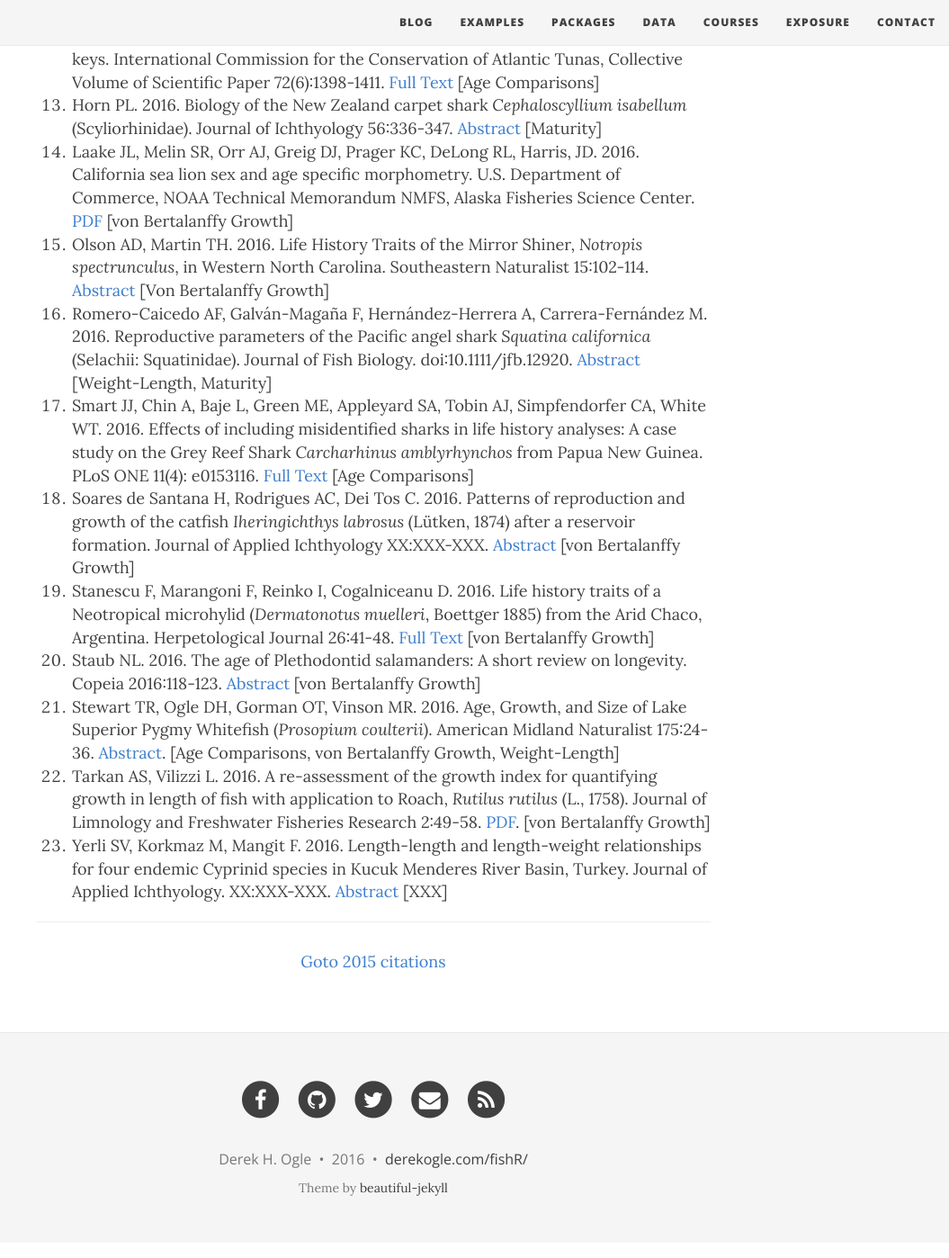
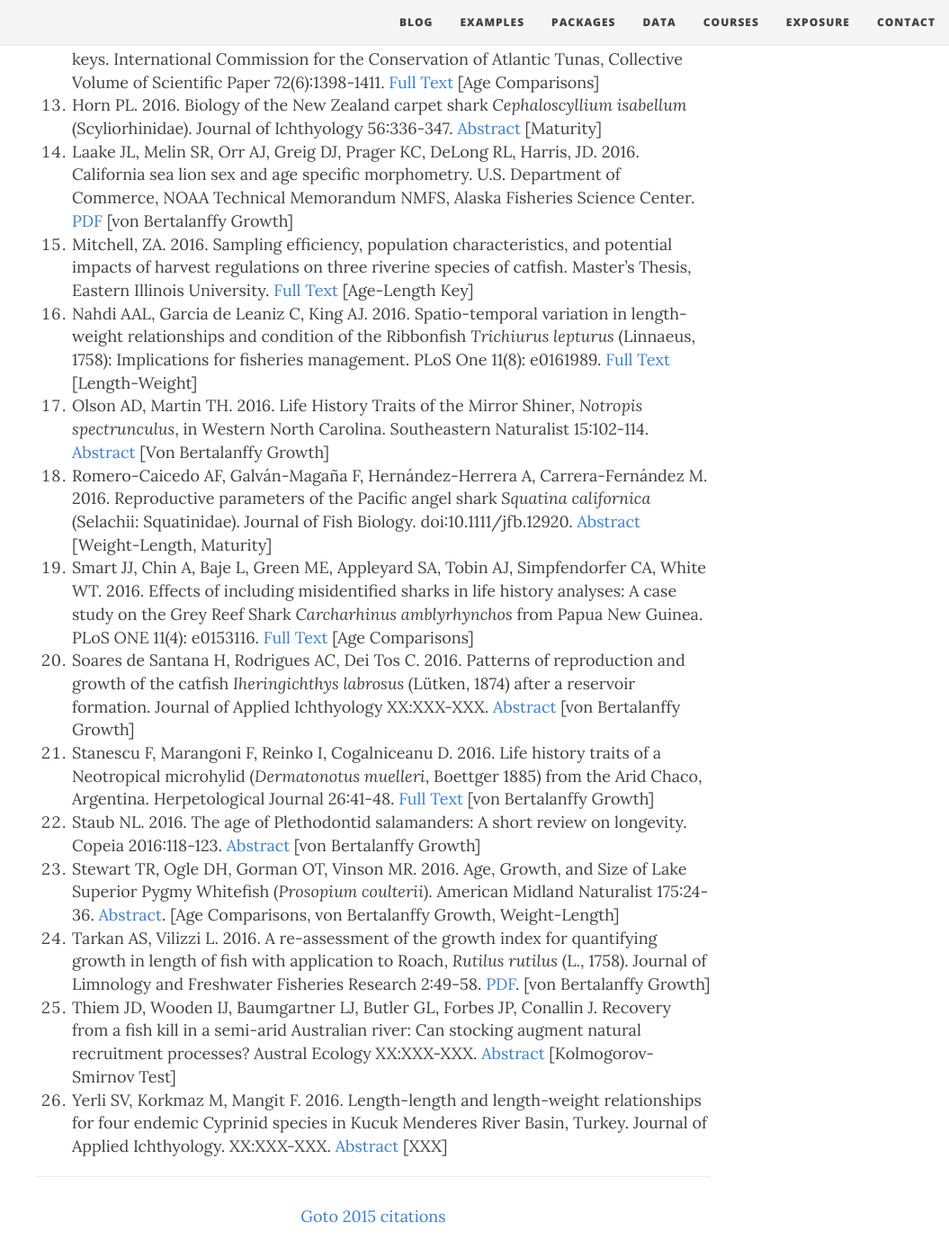
Before and after one commit to droglenc/fishR, a Jekyll site: the page built from exposure/exposure-citations16.md, in a window 1280 px wide and 1400 px high, scrolled down 1476 px. Shown: the whole window at 90% size, without its empty margins (225-1280 px from the left). Built offline with Jekyll 4.4.1, drawn with Linux system fonts in a browser that asks for light colours; nearby versions of some CDN libraries.

Commit message:
Updated 2016 citation

```diff
--- a/exposure/exposure-citations16.md
+++ b/exposure/exposure-citations16.md
@@ -22,6 +22,8 @@ trategies on Walleye (*Sander vitreus*) populations in Alberta, Canada.  Master'
 1. Hanke A, Melvin G, Lauretta M, Golet W, Andrushchenko A, Graham L.  2016.  Characterisation of Canadian Bluefin Tuna catch using cohort slicing and age-length keys.  International Commission for the Conservation of Atlantic Tunas, Collective Volume of Scientific Paper 72(6):1398-1411. [Full Text](https://www.iccat.int/Documents/CVSP/CV072_2016/n_6/CV072061398.pdf) [Age Comparisons]
 1. Horn PL.  2016.  Biology of the New Zealand carpet shark *Cephaloscyllium isabellum* (Scyliorhinidae).  Journal of Ichthyology 56:336-347.  [Abstract](http://link.springer.com/article/10.1134/S0032945216030048) [Maturity]
 1. Laake JL, Melin SR, Orr AJ, Greig DJ, Prager KC, DeLong RL, Harris, JD. 2016.  California sea lion sex and age specific morphometry. U.S. Department of Commerce, NOAA Technical Memorandum NMFS, Alaska Fisheries Science Center.  [PDF](http://www.afsc.noaa.gov/Publications/AFSC-TM/NOAA-TM-AFSC-312.pdf)  [von Bertalanffy Growth]
+1. Mitchell, ZA.  2016.  Sampling efficiency, population characteristics, and potential impacts of harvest regulations on three riverine species of catfish.  Master's Thesis, Eastern Illinois University.  [Full Text](http://thekeep.eiu.edu/cgi/viewcontent.cgi?article=3492&context=theses) [Age-Length Key]
+1. Nahdi AAL, Garcia de Leaniz C, King AJ.  2016.  Spatio-temporal variation in length-weight relationships and condition of the Ribbonfish *Trichiurus lepturus* (Linnaeus, 1758): Implications for fisheries management.  PLoS One 11(8): e0161989.  [Full Text](http://journals.plos.org/plosone/article?id=10.1371/journal.pone.0161989) [Length-Weight]
 1. Olson AD, Martin TH.  2016.  Life History Traits of the Mirror Shiner, *Notropis spectrunculus*, in Western North Carolina.  Southeastern Naturalist 15:102-114.  [Abstract](http://www.bioone.org/doi/abs/10.1656/058.015.0108) [Von Bertalanffy Growth]
 1. Romero-Caicedo AF, Galván-Magaña F, Hernández-Herrera A, Carrera-Fernández M.  2016. Reproductive parameters of the Pacific angel shark *Squatina californica* (Selachii: Squatinidae).  Journal of Fish Biology. doi:10.1111/jfb.12920.  [Abstract](http://onlinelibrary.wiley.com/doi/10.1111/jfb.12920/full) [Weight-Length, Maturity]
 1. Smart JJ, Chin A, Baje L, Green ME, Appleyard SA, Tobin AJ, Simpfendorfer CA, White WT.  2016.  Effects of including misidentified sharks in life history analyses: A case study on the Grey Reef Shark *Carcharhinus amblyrhynchos* from Papua New Guinea. PLoS ONE 11(4): e0153116. [Full Text](http://journals.plos.org/plosone/article?id=10.1371/journal.pone.0153116) [Age Comparisons]
@@ -30,6 +32,7 @@ trategies on Walleye (*Sander vitreus*) populations in Alberta, Canada.  Master'
 1. Staub NL.  2016.  The age of Plethodontid salamanders: A short review on longevity.  Copeia 2016:118-123. [Abstract](http://www.asihcopeiaonline.org/doi/abs/10.1643/OT-14-200) [von Bertalanffy Growth]
 1. Stewart TR, Ogle DH, Gorman OT, Vinson MR.  2016.  Age, Growth, and Size of Lake Superior Pygmy Whitefish (*Prosopium coulterii*).  American Midland Naturalist 175:24-36. [Abstract](http://www.bioone.org/doi/10.1674/amid-175-01-24-36.1).  [Age Comparisons, von Bertalanffy Growth, Weight-Length]
 1. Tarkan AS, Vilizzi L.  2016.  A re-assessment of the growth index for quantifying growth in length of fish with application to Roach, *Rutilus rutilus* (L., 1758).  Journal of Limnology and Freshwater Fisheries Research 2:49-58.  [PDF](http://scholar.google.com/scholar_url?url=http://www.limnofish.org/article/download/5000127509/5000163990&hl=en&sa=X&scisig=AAGBfm2aCE3ZOH8I5CRXS40YGWKezUigDQ&nossl=1&oi=scholaralrt).  [von Bertalanffy Growth]
+1. Thiem JD, Wooden IJ, Baumgartner LJ, Butler GL, Forbes JP, Conallin J.  Recovery from a fish kill in a semi-arid Australian river: Can stocking augment natural recruitment processes?  Austral Ecology XX:XXX-XXX.  [Abstract](http://onlinelibrary.wiley.com/doi/10.1111/aec.12424/full)  [Kolmogorov-Smirnov Test]
 1. Yerli SV, Korkmaz M, Mangit F.  2016.  Length-length and length-weight relationships for four endemic Cyprinid species in Kucuk Menderes River Basin, Turkey.  Journal of Applied Ichthyology.  XX:XXX-XXX.  [Abstract](http://onlinelibrary.wiley.com/doi/10.1111/jai.13133/abstract) [XXX]
 
 -----
```
Also changed, not shown: other parts of exposure/exposure-citations16.md (+1 -1 lines).
